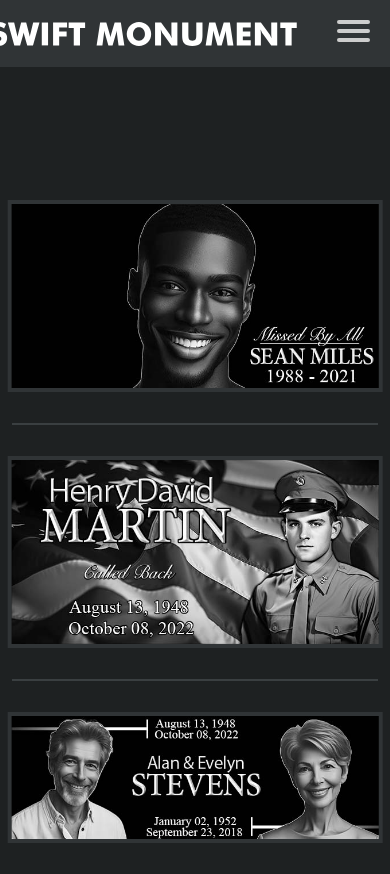
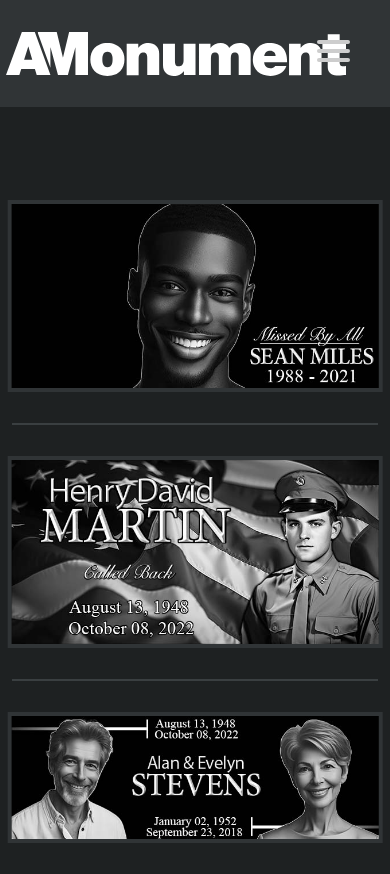
Before and after one commit to aus10code/amonument.com, a website: page index.html in a window 390 px wide. Before the commit the page ends 844 px from the top, so only its background shows below. Drawn offline with Linux system fonts and the light colour scheme.

Commit message:
updated images
updated logo

```diff
--- a/index.html
+++ b/index.html
@@ -46,7 +46,8 @@
       </a> -->
 
     <a href="#" class="menu-logo">
-      <img width="307" height="24" src="/images/SVG/whiteWide.svg" alt="My Awesome Website" />
+      <!-- 34 by 5 -->
+      <img width="340" height="50" src="/images/SVG/AMonumentLogo-White.svg" alt="My Awesome Website" />
 
       <!-- menu items -->
       <div class="menu">
@@ -111,6 +112,8 @@
          920px" src="/images/Portrait-24x12-6-grayscale-920x-307y-Q4.jpg" alt="" />
       </a>
     </div>
+
+    <div class="end-photo-space"></div>
   </div>
 </body>
 <link rel="stylesheet" href="photoswipe/dist/photoswipe.css" />
--- a/site.css
+++ b/site.css
@@ -52,6 +52,10 @@ hr {
   height: 2px;
   border: 0;
   background-color: rgb(58, 63, 65);
+}
+
+.end-photo-space {
+  margin: 8vw 0;
 }
 
 .centered-container {
@@ -150,14 +154,14 @@ hr {
   background: #cdcdcd;
   border-radius: 3px;
   z-index: 1;
-  transform-origin: 4px 0px;
+  /* transform-origin: 4px 0px;
   transition:
     transform 0.5s cubic-bezier(0.77, 0.2, 0.05, 1),
     background 0.5s cubic-bezier(0.77, 0.2, 0.05, 1),
-    opacity 0.55s ease;
+    opacity 0.55s ease; */
 }
 
-.menu-container span:first-child {
+/* .menu-container span:first-child {
   transform-origin: 0% 0%;
 }
 
@@ -178,7 +182,7 @@ hr {
 
 .menu-container input:checked ~ span:nth-child(3) {
   transform: rotate(-45deg) translate(-5px, 11px);
-}
+} */
 
 .menu ul {
   list-style: none;
@@ -190,6 +194,23 @@ hr {
 }
 
 /* mobile styles */
+@media only screen and (max-width: 1150px) {
+  .menu-logo {
+    position: absolute;
+    left: 1rem;
+    /* top: 50%; */
+    /* transform: translateY(-50%); */
+    margin-left: -10px;
+    /* padding: 20px; */
+    display: flex;
+    justify-content: flex-start;
+  }
+
+  .menu-container {
+    padding: 40px;
+  }
+}
+
 @media only screen and (max-width: 767px) {
   .menu-container {
     flex-direction: column;
@@ -198,14 +219,10 @@ hr {
 
   .menu-logo {
     position: absolute;
-    left: 0;
+    left: 1rem;
     top: 50%;
     transform: translateY(-50%);
     margin-left: -10px;
-  }
-
-  .menu-logo img {
-    max-height: 30px;
   }
 
   .menu {
@@ -276,6 +293,10 @@ hr {
 @media (min-width: 1380px) {
   hr {
     margin: 7rem 0;
+  }
+
+  .end-photo-space {
+    margin: 7vw 0;
   }
 }
 /*
```
Also changed, not shown: images/SVG/AMLogo-White.svg (added), images/SVG/AMLogo.svg (added), images/SVG/AMonumentLogo-White.svg (added), images/SVG/AMonumentLogo.svg (added), images/SVG/blackWide.svg (deleted), images/SVG/swiftMonumentLogo.svg (deleted), images/SVG/whiteWide.svg (deleted), 2 other files.
